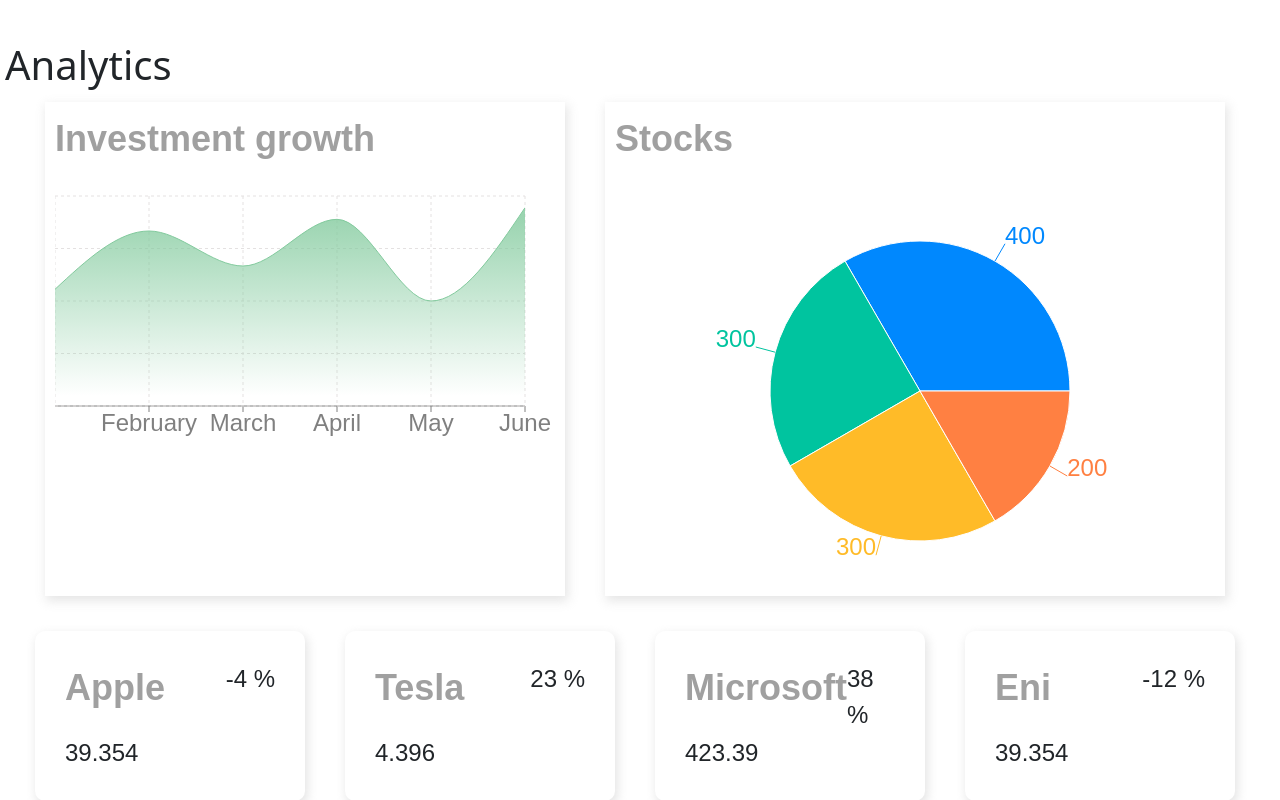
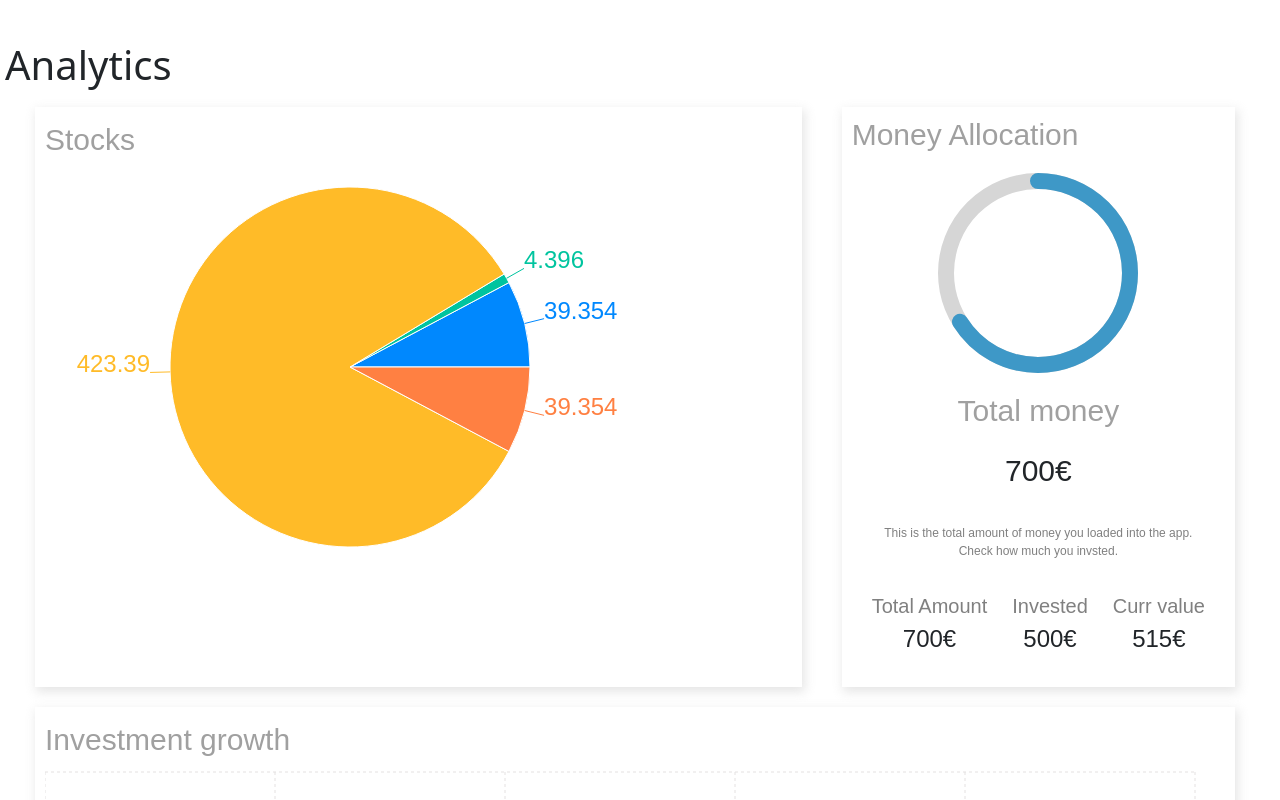
Before and after one commit to andrearoota/SoftwareEngineeringProject, a React (Create React App) app in the folder frontend/: page /app/analytics in a window 1280 px wide. Shown: the top 800 px of the page. Built offline with nearby package versions, Linux system fonts and the light colour scheme; the HTML template or start-up script is replaced by a standard one.

Commit message:
Piechart

```diff
--- a/frontend/package.json
+++ b/frontend/package.json
@@ -9,6 +9,7 @@
     "bootstrap": "^5.2.3",
     "react": "^18.2.0",
     "react-bootstrap": "^2.7.0",
+    "react-circular-progressbar": "^2.1.0",
     "react-dom": "^18.2.0",
     "react-icons": "^4.7.1",
     "react-router-dom": "^6.4.3",
--- /dev/null
+++ b/frontend/src/components/Card.css
@@ -0,0 +1,58 @@
+.featured {
+    flex: 2;
+    -webkit-box-shadow: 2px 4px 10px 1px rgba(0, 0, 0, 0.47);
+    box-shadow: 2px 4px 10px 1px rgba(201, 201, 201, 0.47);
+    padding: 10px;
+
+}
+
+.top {
+    display: flex;
+    align-items: center;
+    justify-content: space-between;
+    color: gray;
+}
+
+.title {
+    font-size: 30px;
+    font-weight: 500;
+  }
+
+.bottom {
+    padding: 20px;
+    display: flex;
+    flex-direction: column;
+    align-items: center;
+    justify-content: center;
+    gap: 15px;
+}
+
+
+
+
+  .amount {
+    font-size: 30px;
+  }
+
+  .desc {
+    font-weight: 300;
+    font-size: 12px;
+    color: gray;
+    text-align: center;
+  }
+
+  .summary {
+    width: 100%;
+    display: flex;
+    align-items: center;
+    justify-content: space-between;
+  }
+
+  .item {
+    text-align: center;
+  }
+
+    .itemTitle {
+      font-size: 20px;
+      color: gray;
+    }
--- /dev/null
+++ b/frontend/src/components/Card.jsx
@@ -0,0 +1,47 @@
+import "./Card.css";
+import { CircularProgressbar } from 'react-circular-progressbar';
+import 'react-circular-progressbar/dist/styles.css';
+
+const data= {
+    invested: 500,
+    tot: 700,
+    curr: 515,
+
+}
+
+const Card = () => {
+  return (
+    <div className="featured">
+      <div className="top">
+        <h1 className="title">Money Allocation</h1>
+      </div>
+      <div className="bottom">
+      <div style={{ width: 200, height: 200 }}>
+  <CircularProgressbar value={66} />
+</div>
+
+        <p className="title">Total money </p>
+        <p className="amount">{data.tot}€</p>
+        <p className="desc">
+          This is the total amount of money you loaded into the app. Check how much you invsted.
+        </p>
+        <div className="summary">
+          <div className="item">
+            <div className="itemTitle">Total Amount</div>
+              <div className="resultAmount">{data.tot}€</div>
+          </div>
+          <div className="item">
+            <div className="itemTitle">Invested</div>
+              <div className="resultAmount">{data.invested}€</div>
+          </div>
+          <div className="item">
+            <div className="itemTitle">Curr value</div>
+              <div className="resultAmount">{data.curr}€</div>
+          </div>
+        </div>
+      </div>
+    </div>
+  );
+};
+
+export default Card;
--- a/frontend/src/components/Pie_Chart.css
+++ b/frontend/src/components/Pie_Chart.css
@@ -1,9 +1,11 @@
-.chart {
+.piechart {
     flex: 4;
     -webkit-box-shadow: 2px 4px 10px 1px rgba(0, 0, 0, 0.47);
     box-shadow: 2px 4px 10px 1px rgba(201, 201, 201, 0.47);
     padding: 10px;
     color: gray;
+    width: 10px;
+
 }
 
 .title {
--- a/frontend/src/components/Pie_Chart.jsx
+++ b/frontend/src/components/Pie_Chart.jsx
@@ -1,20 +1,15 @@
-import React, { useCallback, useState } from "react";
-import { PieChart, Pie, Cell, Legend, Tooltip } from "recharts";
+import './Pie_Chart.css'
+import React from "react";
+import { PieChart, Pie, Cell, Legend, Tooltip, ResponsiveContainer } from "recharts";
 
-const data = [
-  { name: "Group A", value: 400 },
-  { name: "Group B", value: 300 },
-  { name: "Group C", value: 300 },
-  { name: "Group D", value: 200 }
-];
 
 const COLORS = ["#0088FE", "#00C49F", "#FFBB28", "#FF8042"];
 
 
 
-export default function Pie_Chart() {
+export default function Pie_Chart({data}) {
   return (
-    <div className="chart">
+    <div className="piechart">
       <div className="title">Stocks</div>
 
 
@@ -25,9 +20,10 @@ export default function Pie_Chart() {
         cy={200}
         labelLine={true}
         label
-        outerRadius={150}
+        outerRadius={180}
         fill="#8884d8"
-        dataKey="value"
+        dataKey="amount"
+        nameKey="title"
       >
         {data.map((entry, index) => (
           <Cell key={`cell-${index}`} fill={COLORS[index % COLORS.length]} />
@@ -35,6 +31,7 @@ export default function Pie_Chart() {
       </Pie>
       <Tooltip />
     </PieChart>
+
     </div>
   );
 }
--- a/frontend/src/components/Widget.css
+++ b/frontend/src/components/Widget.css
@@ -20,6 +20,24 @@
 
 .title {
     font-weight: bold;
-    font-size: 14px;
+    font-size: 20px;
     color: rgb(160, 160, 160);
 }
+
+.icon {
+    font-size: 25px;
+    padding: 5px;
+    border-radius: 5px;
+    align-self: flex-end;
+  }
+
+  .percentage {
+    display: flex;
+    align-items: center;
+    font-size: 14px;
+
+  }
+
+  .positive{
+    color:green;
+  }
--- a/frontend/src/components/Widget.jsx
+++ b/frontend/src/components/Widget.jsx
@@ -1,5 +1,13 @@
 import React from 'react'
 import './Widget.css'
+import { AiOutlineStock } from "react-icons/ai";
+
+const icon= (<AiOutlineStock className="icon"
+style={{
+  color: "black",
+  backgroundColor: "rgba(125, 125, 125, 0.2)",
+}}/>)
+
 
 const Widget = ({prop}) => {
   return (
@@ -9,13 +17,14 @@ const Widget = ({prop}) => {
                 {prop.title}
             </span>
             <span className="counter">
-            {prop.amount}
+            {prop.amount} €
             </span>
         </div>
         <div className="right">
             <div className="percentage positive">
                 {prop.percentage} %
             </div>
+            {icon}
         </div>
     </div>
   )
--- a/frontend/src/pages/AnalyticsPage.css
+++ b/frontend/src/pages/AnalyticsPage.css
@@ -27,15 +27,8 @@
   height: fit-content;
 }
 
-.piechart{
-    display: flex;
-    padding: 10px;
-    gap: 40px;
-}
 
-.charts{
-    padding: 5px 20px;
-}
+
 
 .menu{
     align-items: right;
--- a/frontend/src/pages/AnalyticsPage.jsx
+++ b/frontend/src/pages/AnalyticsPage.jsx
@@ -3,6 +3,7 @@ import "./AnalyticsPage.css";
 import Widget from "../components/Widget";
 import Chart from "../components/Chart";
 import Pie_Chart from "../components/Pie_Chart";
+import Card from "../components/Card";
 
 const assets=[
     {
@@ -43,14 +44,12 @@ class AnalyticsPage extends React.Component{
 
           <div className="home">
             <div className="homeContainer">
-
-
               <div className="charts">
-                <Chart title="Investment growth" aspect={2 / 1} />
-                <Pie_Chart />
+                <Pie_Chart data={assets} />
+                <Card />
               </div>
-              <div className="piechart">
-
+              <div className="charts">
+              <Chart title="Investment growth" aspect={2 / 1} />
               </div>
               <div className="widgets">
                 {assets.map((item)=>(
```
Also changed, not shown: frontend/tailwind.config.js (deleted, +0 -8 lines), 1 other file (tests, documents, lock files or other folders).
